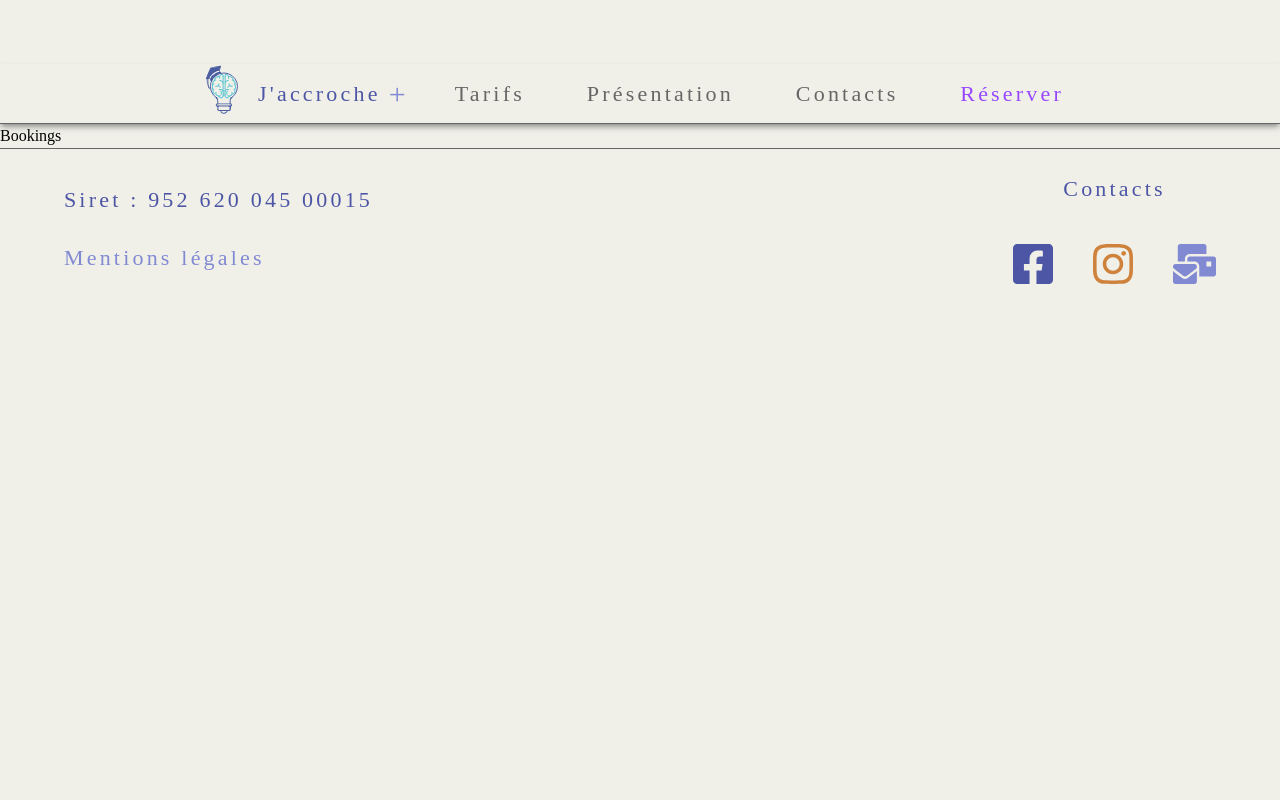
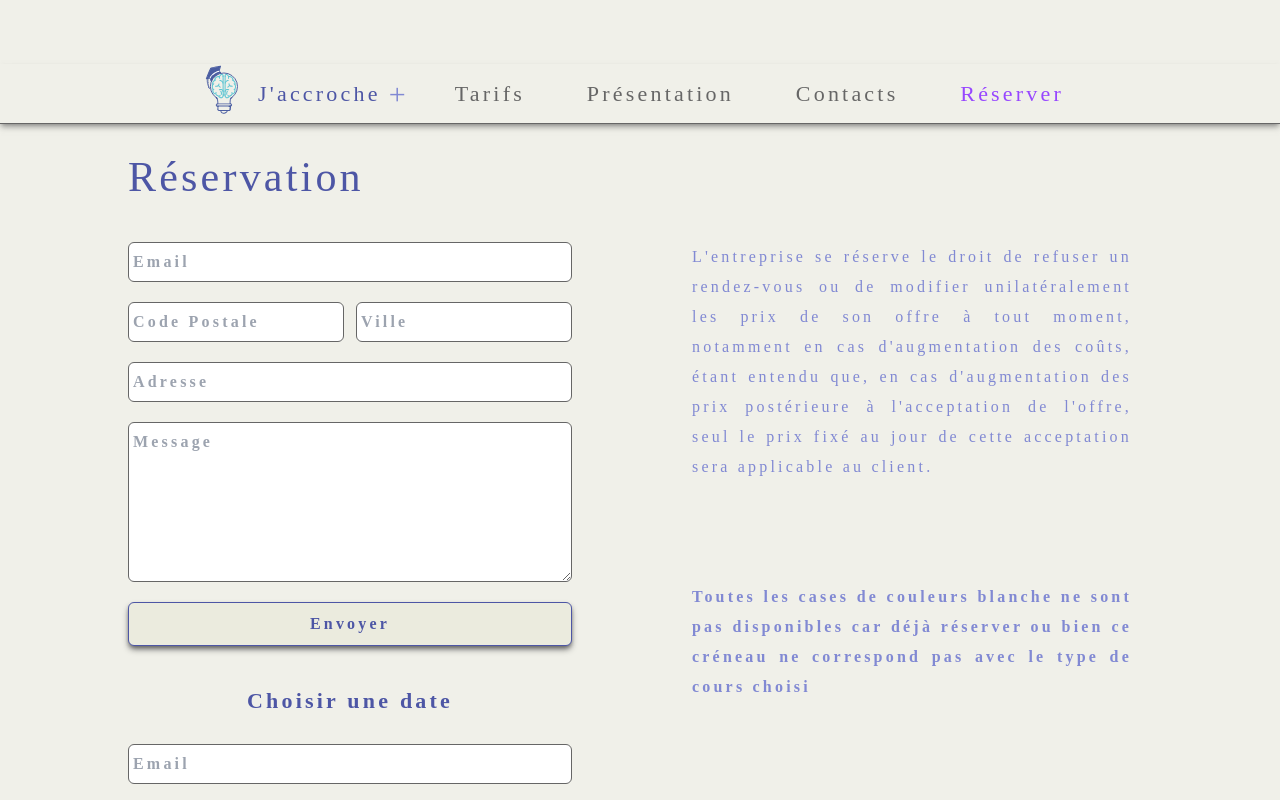
Before and after one commit to DumeGrisoni/booking_student, a React (Vite) app: page /bookings in a window 1280 px wide. Shown: the top 800 px of the page. Built offline with nearby package versions, Linux system fonts and the light colour scheme; a web font is replaced by a local one.

Commit message:
Create layout of Booking page

```diff
--- a/src/pages/Bookings.jsx
+++ b/src/pages/Bookings.jsx
@@ -1,5 +1,42 @@
+import Text from '../Components/Text.jsx';
+import FormInput from '../Components/FormInput.jsx';
+
 const Bookings = () => {
-  return <div>Bookings</div>;
+  return (
+    <div className="flex flex-col lg:items-start items-center gap-10 px-[2rem] lg:px-[8rem] my-7">
+      <h1 className="text-headline text-primary font bold">Réservation</h1>
+      <div className="flex flex-col lg:flex-row mx-auto w-full gap-10 lg:gap-[100px]">
+        <div className="flex flex-col gap-7 lg:gap-10 flex-1">
+          <FormInput />
+          <section className="flex flex-col items-center gap-7">
+            <h2 className="text-title font-bold text-primary">
+              Choisir une date
+            </h2>
+            <FormInput />
+          </section>
+        </div>
+        <div className="flex flex-col h-full gap-7 lg:gap-[100px] flex-2">
+          <Text>
+            <p>
+              L&apos;entreprise se réserve le droit de refuser un rendez-vous ou
+              de modifier unilatéralement les prix de son offre à tout moment,
+              notamment en cas d&apos;augmentation des coûts, étant entendu que,
+              en cas d&apos;augmentation des prix postérieure à
+              l&apos;acceptation de l&apos;offre, seul le prix fixé au jour de
+              cette acceptation sera applicable au client.
+            </p>
+          </Text>
+          <Text>
+            <p className="text-bold">
+              Toutes les cases de couleurs blanche ne sont pas disponibles car
+              déjà réserver ou bien ce créneau ne correspond pas avec le type de
+              cours choisi
+            </p>
+          </Text>
+        </div>
+      </div>
+    </div>
+  );
 };
 
 export default Bookings;
```
